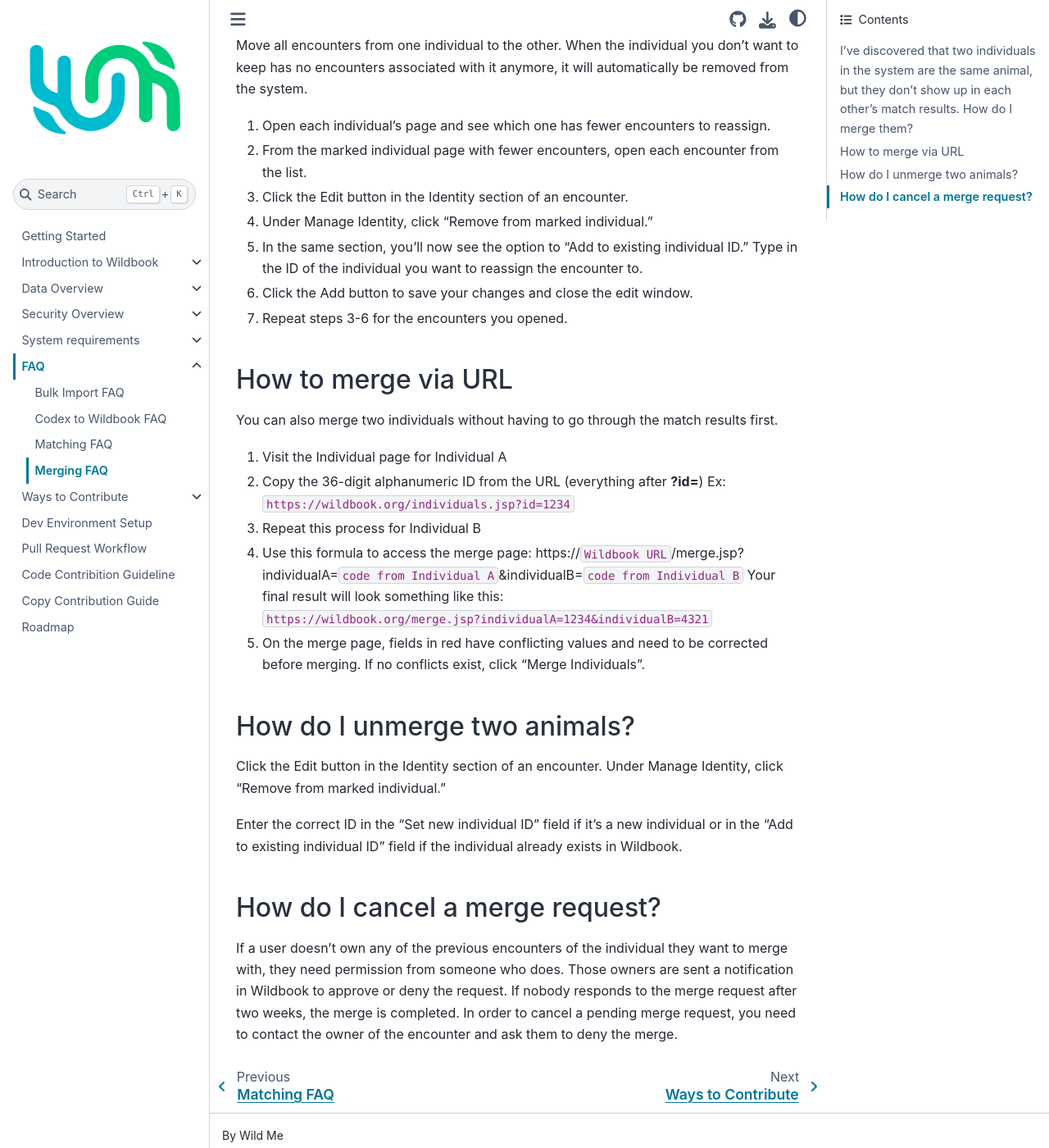
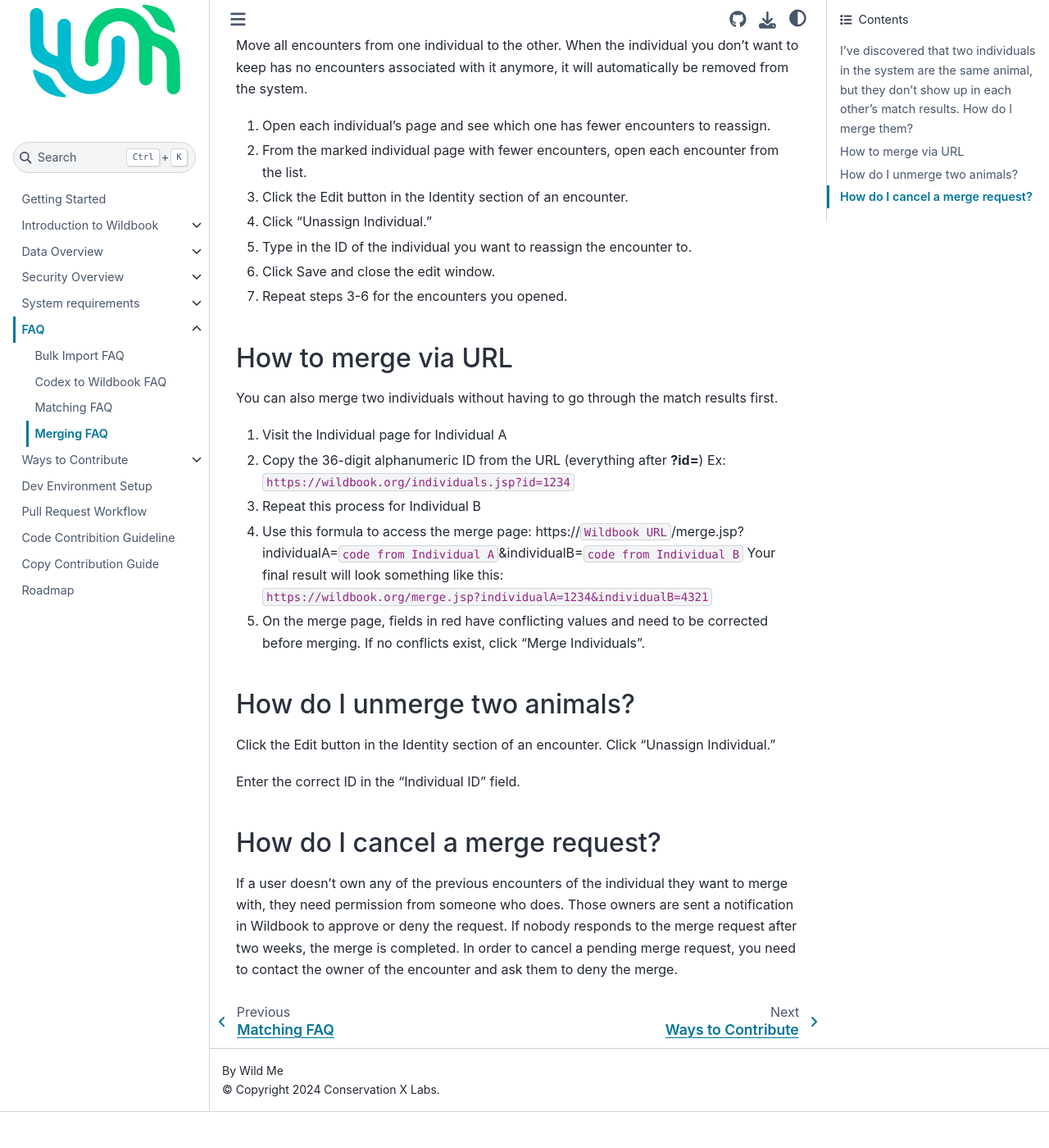
Before and after one commit to WildMeOrg/wildbook-docs, a Sphinx documentation site: the page built from docs/faq/merging-faq.md, in a window 1280 px wide and 1400 px high, scrolled down 327 px. Shown: the whole window at 82% size. Built offline with Sphinx 7.4.7 and the Sphinx Book theme 1.1.4, drawn with Linux system fonts in a browser that asks for light colours; after the commit the page ends 1683 px from its top, so only the background shows below that.

Commit message:
Update merging-faq.md
Updated names of UX strings for Identity management.

```diff
--- a/docs/faq/merging-faq.md
+++ b/docs/faq/merging-faq.md
@@ -9,9 +9,9 @@
 1. Open each individual’s page and see which one has fewer encounters to reassign.
 2. From the marked individual page with fewer encounters, open each encounter from the list.
 3. Click the Edit button in the Identity section of an encounter.
-4. Under Manage Identity, click "Remove from marked individual."
-5. In the same section, you'll now see the option to "Add to existing individual ID." Type in the ID of the individual you want to reassign the encounter to.
-6. Click the Add button to save your changes and close the edit window.
+4. Click "Unassign Individual."
+5. Type in the ID of the individual you want to reassign the encounter to.
+6. Click Save and close the edit window.
 7. Repeat steps 3-6 for the encounters you opened.
 
 ## How to merge via URL
@@ -30,9 +30,9 @@
 
 ## How do I unmerge two animals?
 
-Click the Edit button in the Identity section of an encounter. Under Manage Identity, click "Remove from marked individual."
+Click the Edit button in the Identity section of an encounter. Click "Unassign Individual."
 
-Enter the correct ID in the "Set new individual ID" field if it’s a new individual or in the "Add to existing individual ID" field if the individual already exists in Wildbook.
+Enter the correct ID in the "Individual ID" field.
 
 ## How do I cancel a merge request?
 
```
